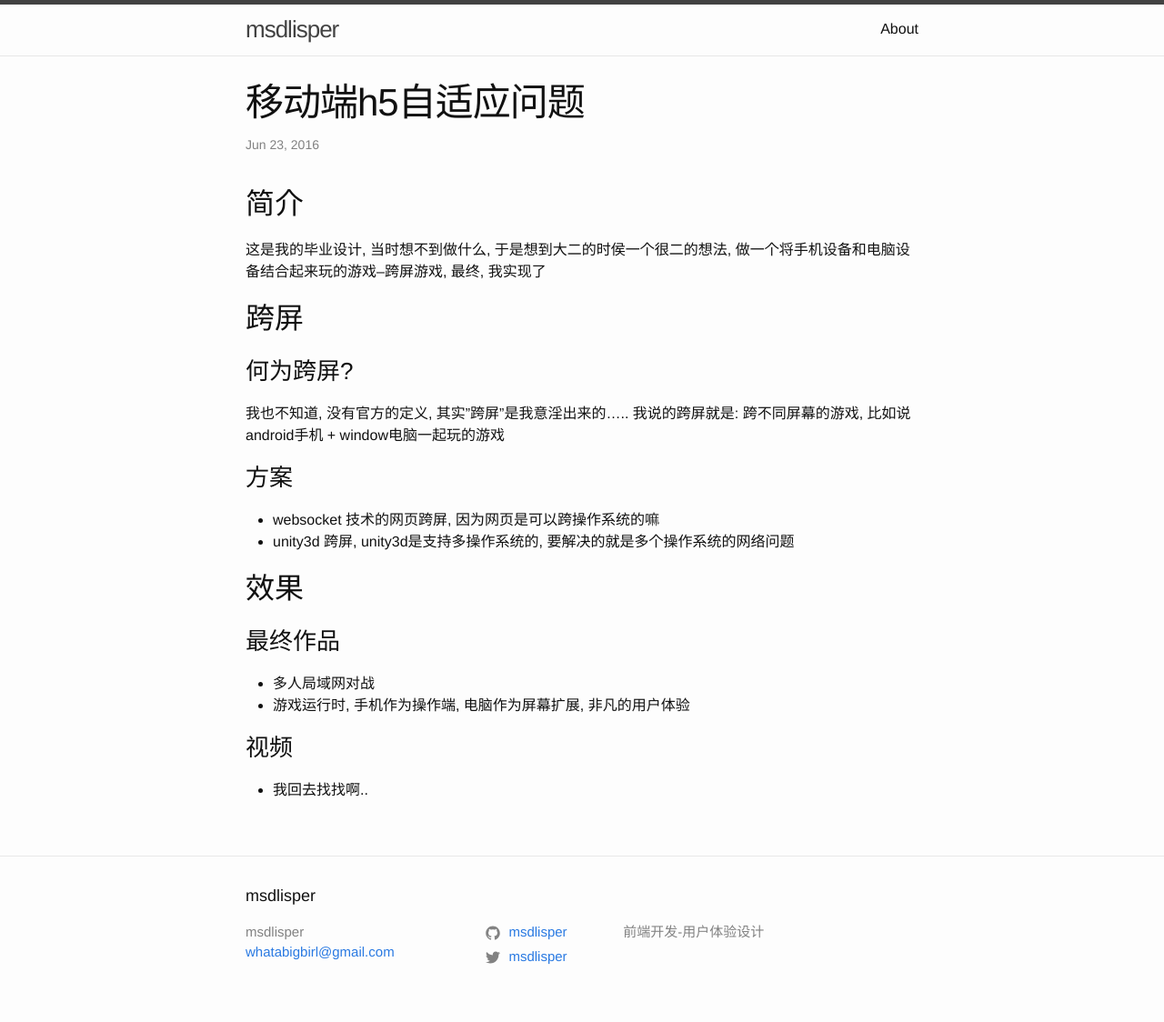
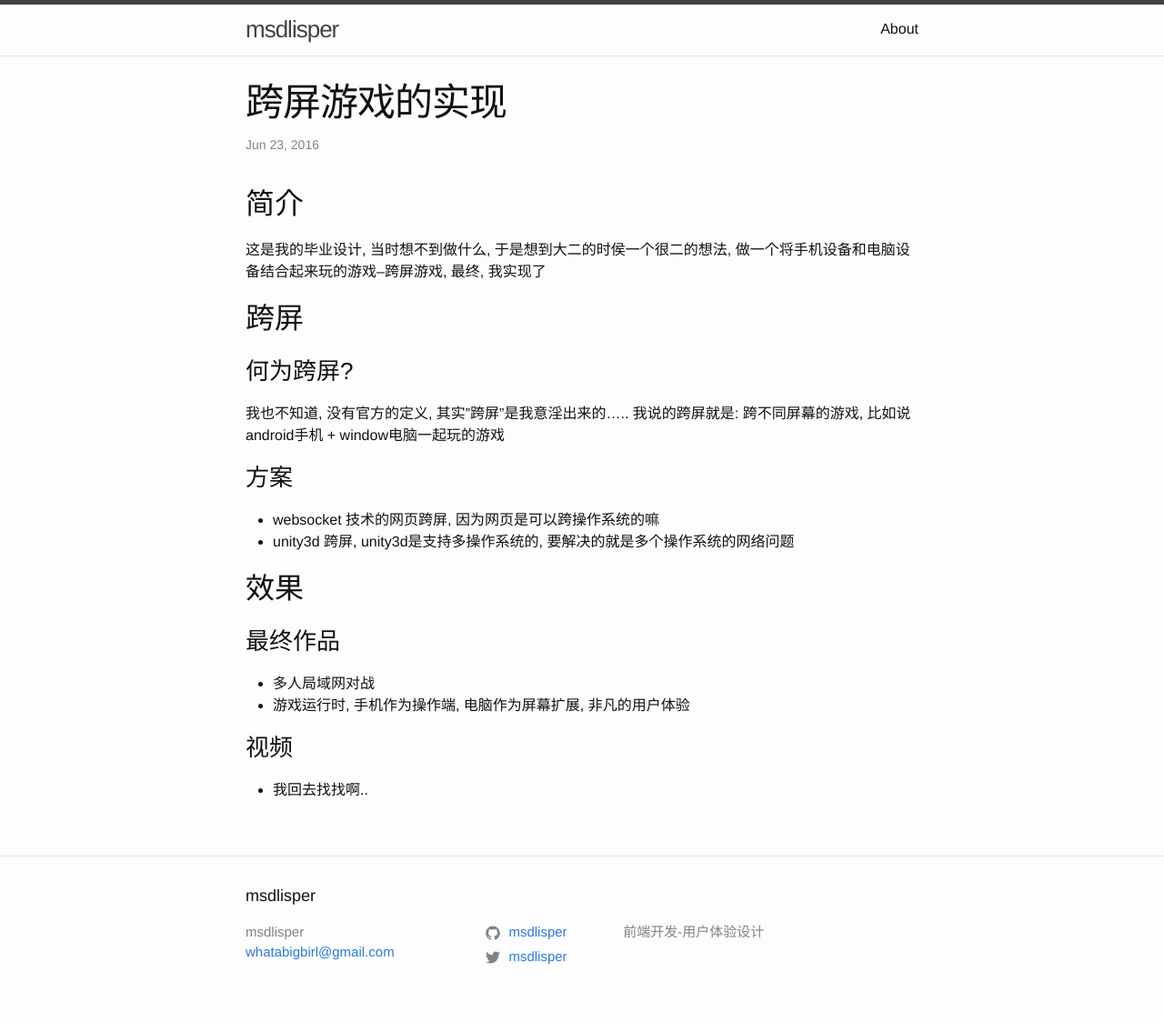
Before and after one commit to msdlisper/msdlisper.github.com, a Jekyll site: the page built from _posts/2016-06-23-cross-screen-game.md, in a window 1280 px wide. Shown: the whole page at 91% size. Built offline with Jekyll 4.4.1, drawn with Linux system fonts in a browser that asks for light colours; comment, search, counter and statistics services are not loaded.

Commit message:
名字写错了

```diff
--- a/_posts/2016-06-23-cross-screen-game.md
+++ b/_posts/2016-06-23-cross-screen-game.md
@@ -1,6 +1,6 @@
 ---
 layout: post
-title:  "移动端h5自适应问题"
+title:  "跨屏游戏的实现"
 date:   2016-06-23 13:45:25
 categories: game
 ---
```
